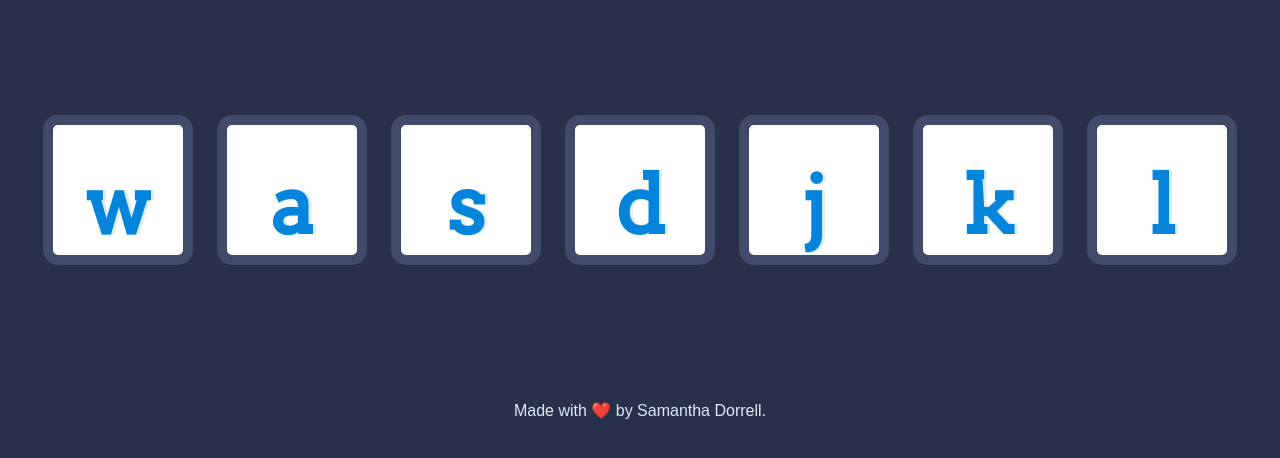
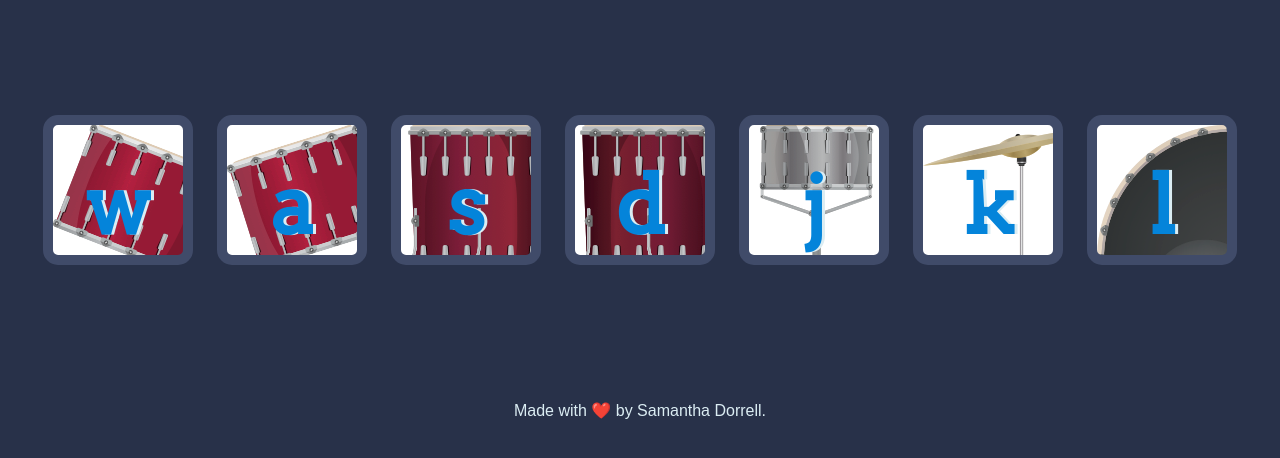
Before and after one commit to Tari38/-Udemy-Drumkit, a plain HTML site: page index.html in a window 1280 px wide. Shown: the part 174-632 px from the top of the page. Drawn offline with Linux system fonts and the light colour scheme; the site is published under a folder, as on GitHub Pages, so addresses that start at the root find nothing.

Commit message:
fixing path links to images

```diff
--- a/index.html
+++ b/index.html
@@ -4,8 +4,9 @@
 <head>
   <meta charset="utf-8">
   <title>Drum Kit</title>
-  <link rel="stylesheet" href="styles.css">
+  <link rel="stylesheet" href="./styles.css">
   <link href="https://fonts.googleapis.com/css?family=Arvo" rel="stylesheet">
+  <script defer src="./index.js" charset="utf-8"></script>
 </head>
 
 <body>
@@ -25,7 +26,6 @@
   <footer>
     Made with ❤️ by Samantha Dorrell.
   </footer>
-  <script src="index.js" charset="utf-8"></script>
 </body>
 
 </html>
--- a/styles.css
+++ b/styles.css
@@ -17,34 +17,34 @@ footer {
 }
 
 .w {
-  background-image: url('/images/tom1.png');
+  background-image: url('./images/tom1.png');
 }
 
 .a {
-  background-image: url("/images/tom2.png");
+  background-image: url("./images/tom2.png");
 
 }
 
 .s {
-  background-image: url("/images/tom3.png");
+  background-image: url("./images/tom3.png");
 }
 
 .d {
-  background-image: url("/images/tom4.png");
+  background-image: url("./images/tom4.png");
 }
 
 .j {
-  background-image: url("/images/snare.png");
+  background-image: url("./images/snare.png");
 
 }
 
 .k {
-  background-image: url("/images/crash.png");
+  background-image: url("./images/crash.png");
 
 }
 
 .l {
-  background-image: url("/images/kick.png");
+  background-image: url("./images/kick.png");
 
 }
 
```
Also changed, not shown: README.md.
